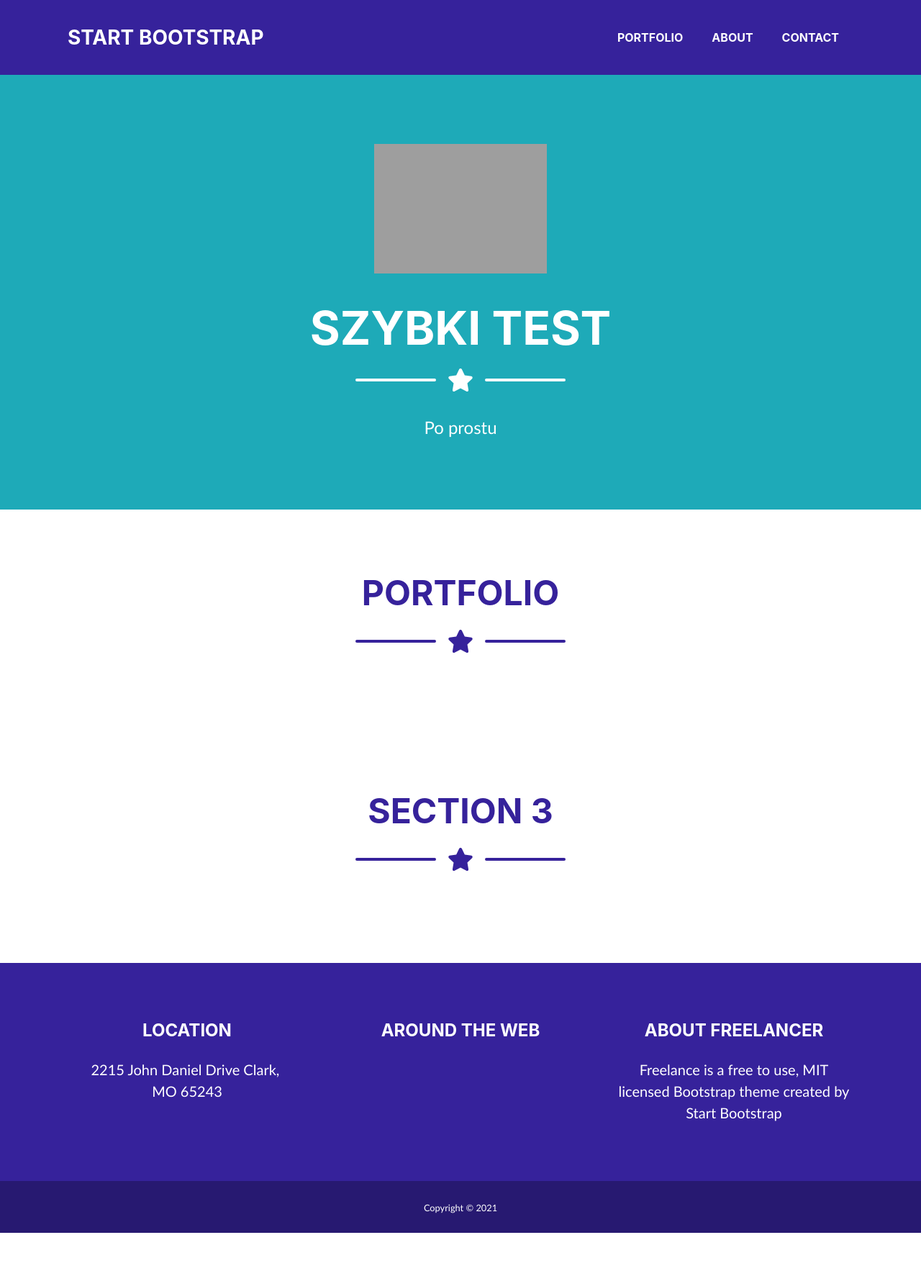
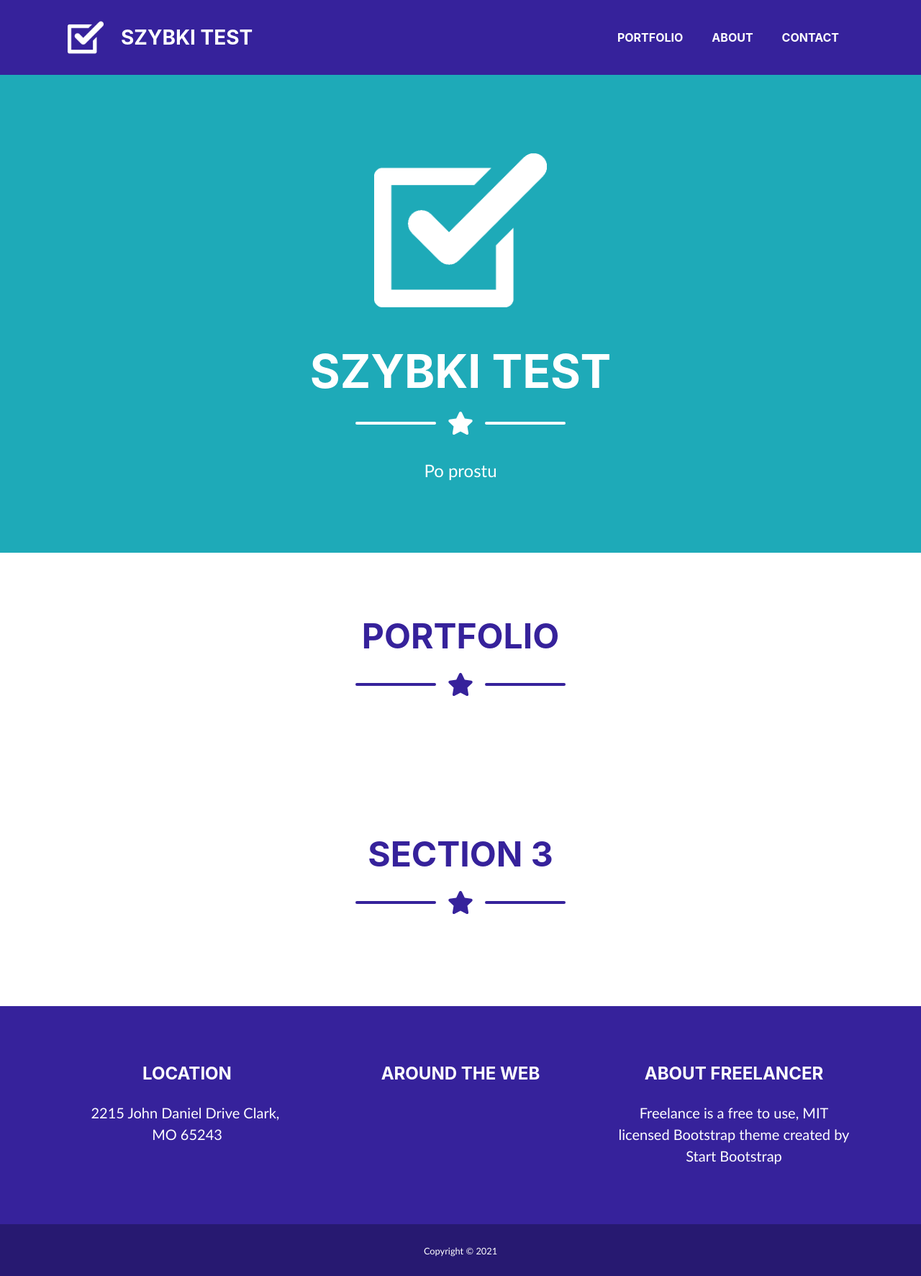
Before and after one commit to snsv-dy/PDSWWW_projekt, a Flask app: page / in a window 1280 px wide. Shown: the whole page at 72% size. Before the commit the page ends 1713 px from the top, so only its background shows below. Run offline with Flask 2, Linux system fonts and the light colour scheme; some libraries are stand-ins or nearby versions; some web fonts are replaced; grey boxes are pictures that could not be loaded.

Commit message:
Logo added

```diff
--- a/app/templates/basic.html
+++ b/app/templates/basic.html
@@ -16,7 +16,9 @@
     </head>
     <body id="page-top">
         <nav class="navbar navbar-expand-lg bg-secondary fixed-top" id="mainNav">
-            <div class="container"><a class="navbar-brand js-scroll-trigger" href="#page-top">START BOOTSTRAP</a>
+            <div class="container">
+                <img class="mr-4" style="height: 50px;" src="{{ url_for('static',filename='images/tick_white.png') }}" alt="">
+                <a class="navbar-brand js-scroll-trigger" href="#page-top">SZYBKI TEST</a>
                 <button class="navbar-toggler navbar-toggler-right font-weight-bold bg-primary text-white rounded" type="button" data-toggle="collapse" data-target="#navbarResponsive" aria-controls="navbarResponsive" aria-expanded="false" aria-label="Toggle navigation">Menu <i class="fas fa-bars"></i></button>
                 <div class="collapse navbar-collapse" id="navbarResponsive">
                     <ul class="navbar-nav ml-auto">
--- a/app/templates/index.html
+++ b/app/templates/index.html
@@ -3,7 +3,7 @@
 {% block content %}
 <section class="masthead bg-primary text-white text-center">
     <div class="container d-flex align-items-center flex-column">
-        <img class="masthead-avatar mb-5" src="assets/img/avataaars.svg" alt="">
+        <img class="masthead-avatar mb-5" src="{{ url_for('static',filename='images/tick_white.png') }}" alt="">
 
         <!-- Heading-->
         <h1 class="masthead-heading mb-0">SZYBKI TEST</h1>
```
Also changed, not shown: app/static/images/tick_black.png (added), app/static/images/tick_white.png (added).
